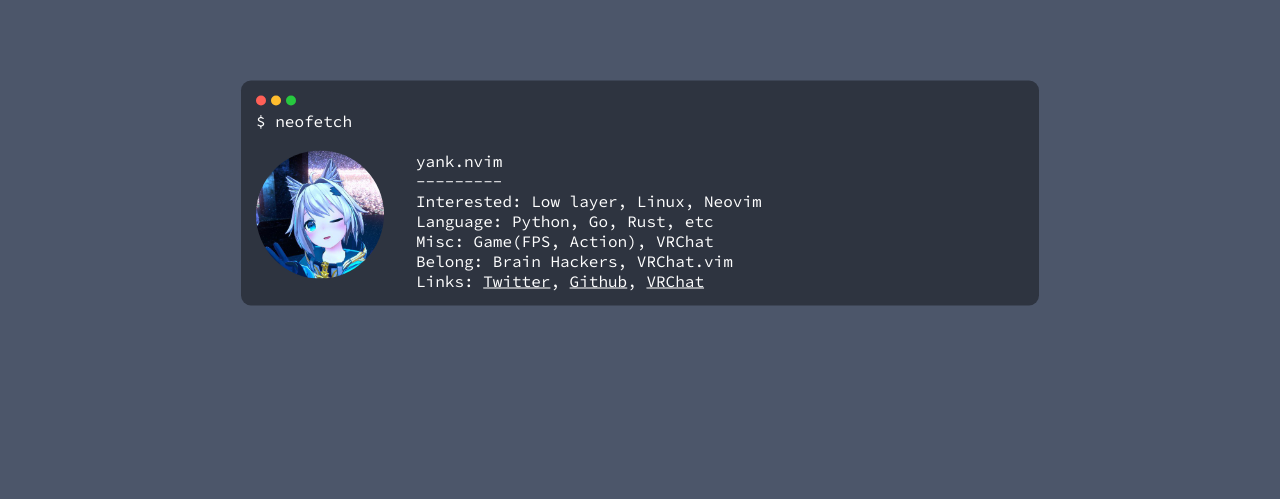
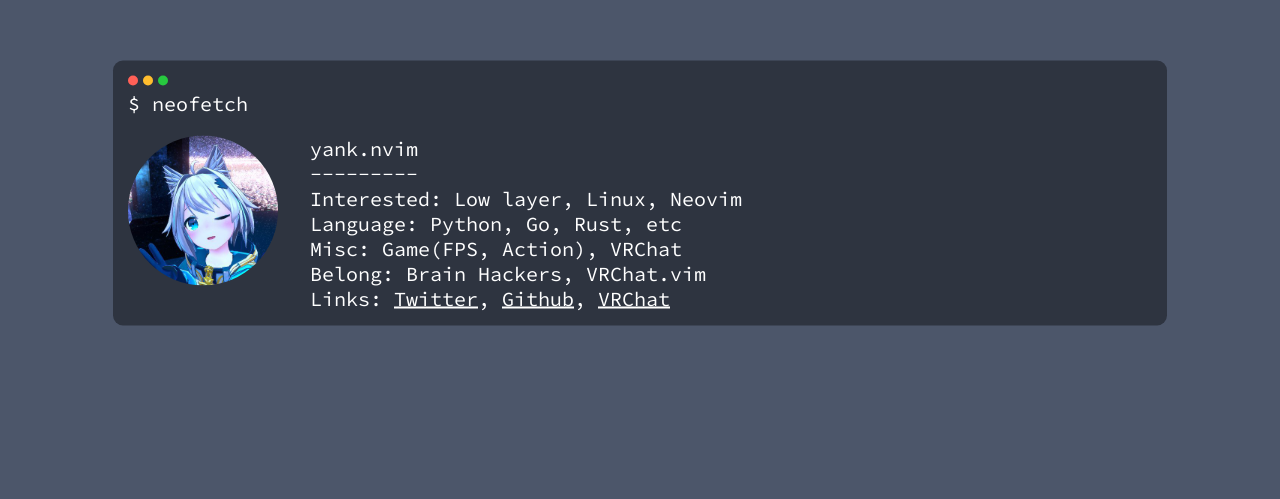
Before and after one commit to yanknvim/yank-neofetch, a plain HTML site: page index.html in a window 1280 px wide. Shown: the part 207-706 px from the top of the page. Drawn offline with Linux system fonts and the light colour scheme.

Commit message:
Fixed twitter link and text size

```diff
--- a/index.html
+++ b/index.html
@@ -26,7 +26,7 @@
 					<p>Language: Python, Go, Rust, etc</p>
 					<p>Misc: Game(FPS, Action), VRChat</p>
 					<p>Belong: Brain Hackers, VRChat.vim</p>
-					<p>Links: <a href="https://twitter.com">Twitter</a>, <a href="https://github.com/yanknvim">Github</a>, <a href="https://vrchat.com/home/user/usr_81dd1e49-4418-4bd5-a315-9790e94c240d">VRChat</a></p>
+					<p>Links: <a href="https://twitter.com/yanknvim">Twitter</a>, <a href="https://github.com/yanknvim">Github</a>, <a href="https://vrchat.com/home/user/usr_81dd1e49-4418-4bd5-a315-9790e94c240d">VRChat</a></p>
 				</div>
 			</div>
 		</div>
--- a/style.css
+++ b/style.css
@@ -17,6 +17,10 @@ a {
 	color: #ffffff;
 }
 
+p {
+	font-size: 20px;
+}
+
 .terminal-container {
 	display: flex;
 	gap: 32px;
@@ -24,7 +28,7 @@ a {
 
 .terminal-window {
 	background: #2e3440;
-	width: 60%;
+	width: 80%;
 	border-radius: 10px;
 
 	padding: 15px;
@@ -63,8 +67,8 @@ a {
 }
 
 .icon {
-	height: 128px;
-	width:  128px;
+	height: 150px;
+	width:  150px;
 	border-radius: 100%;
 }
 
```
